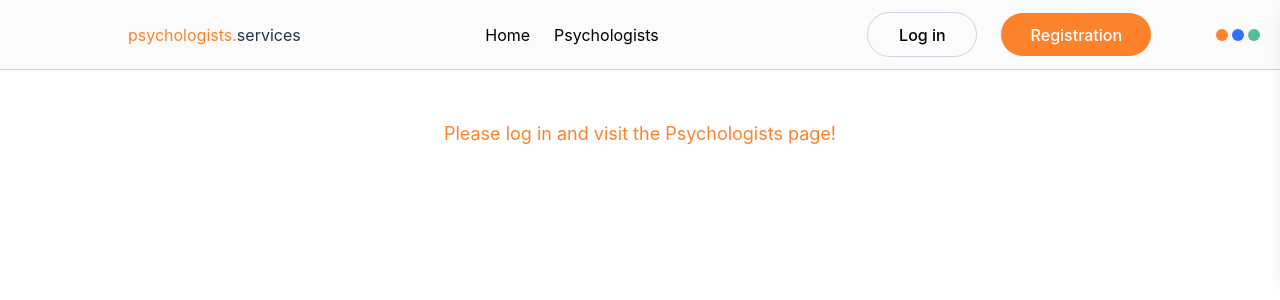
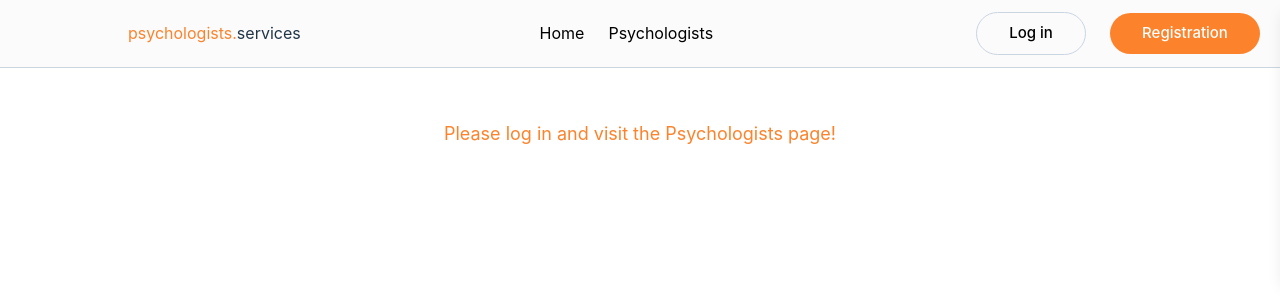
Before and after one commit to gizemcobannnn/psychologists, a React (Vite) app in the folder psychologists/: page /favorites in a window 1280 px wide. Shown: the top 300 px of the page. Built offline with nearby package versions, Linux system fonts and the light colour scheme.

Commit message:
header fix

```diff
--- a/psychologists/src/components/Header/Header.jsx
+++ b/psychologists/src/components/Header/Header.jsx
@@ -61,11 +61,11 @@ export default function Header() {
 
     return (
       <>
-        <header className="fixed top-0 left-0 w-screen z-50 pl-10 md:pl-32 flex flex-row justify-between items-center min-w-[570px] pr-5 pt-3 pb-3 border-b border-slate-300 bg-[#FBFBFB]">
+        <header className="fixed top-0 left-0 w-full z-50 pl-10 md:pl-32 flex flex-row flex-nowrap justify-between items-center x-auto  pr-5 pt-3 pb-3 border-b border-slate-300 bg-[#FBFBFB]">
           <div>
             <span className="text-primary">psychologists.</span>services
           </div>
-          <nav className="hidden md:flex md:flex-row md:gap-6 md:mr-30 md:ml-30">
+          <nav className="hidden ml-4 mr-4 md:flex md:flex-row md:gap-6 lg:mr-30 lg:ml-30 flex-shrink min-w-0">
             <NavLink to="/" className="text-black">
               Home
             </NavLink>
@@ -80,7 +80,7 @@ export default function Header() {
           </nav>
 
           <button
-            className="text-2xl text-primary md:hidden"
+            className="text-2xl text-primary pr-0 md:hidden"
             onClick={() => setIsMenuOpen(true)}
           >
             <IoMenu />
@@ -101,7 +101,7 @@ export default function Header() {
                 <IoClose />
               </button>
             </div>
-            <nav className="flex flex-col gap-3">
+            <nav className="flex flex-col gap-3 flex-shrink min-w-0">
               <NavLink to="/" onClick={() => setIsMenuOpen(false)}>
                 Home
               </NavLink>
@@ -113,7 +113,7 @@ export default function Header() {
               </NavLink>
             </nav>
             {!isLoggedIn && (
-              <div className='flex flex-col items-start'>
+              <div className='flex flex-col items-start '>
               <button
                 onClick={() => setIsLogModelOpen(true)}
                 className="text-primary menuButton"
@@ -138,19 +138,19 @@ export default function Header() {
             )}
           </div>
 
-          <div className="hidden md:flex flex-row gap-6 items-center">
+          <div className="hidden md:flex flex-row gap-6 items-center flex-shrink min-w-0">
             <div className="flex flex-row gap-2 items-center">
               {isLoggedIn && loggedInUser && (
                 <>
                   <IoPersonSharp className="text-2xl bg-primary text-white p-1 rounded-lg w-7 h-7" />
-                  <p className="text-black">{loggedInUser}</p>
+                  <p className="text-black text-[10px] md:text-[15px]">{loggedInUser}</p>
                 </>
               )}
             </div>
             {!isLoggedIn && (
               <button
                 onClick={() => setIsLogModelOpen(true)}
-                className="authbtn w-[110px]"
+                className="authbtn w-[110px] text-[10px] md:text-[15px] min-w-[110px]"
               >
                 Log in
               </button>
@@ -159,7 +159,7 @@ export default function Header() {
             {!isLoggedIn && (
               <button
                 onClick={() => setIsRegModelOpen(true)}
-                className="w-[150px] text-white bg-primary"
+                className="w-[150px] text-white bg-primary text-[10px] md:text-[15px] min-w-[150px]"
               >
                 Registration
               </button>
@@ -167,14 +167,14 @@ export default function Header() {
 
             {isLoggedIn && (
               <button
-                className="authbtn"
+                className="authbtn text-[10px] md:text-[15px] min-w-[100px]"
                 onClick={() => setIsLogoutModelOpen(true)}
               >
                 Log out
               </button>
             )}
           </div>
-          <div className="flex flex-row gap-1">
+          <div className="flex flex-row gap-1 flex-shrink min-w-0 fixed right-8 hidden">
             <div
               className="bg-[#FC832C] h-3 w-3 rounded-lg cursor-pointer"
               onClick={() => changeTheme("#FC832C")}
--- a/psychologists/src/pages/FavoritesPage.jsx
+++ b/psychologists/src/pages/FavoritesPage.jsx
@@ -17,7 +17,7 @@ export default function FavoritesPage() {
   );
 
   return (
-    <div className="flex flex-col gap-5 w-full pl-10 md:pl-30 lg:p-0">
+    <div className="flex flex-col gap-5 w-full pl-10 pr-10 md:pl-30 lg:p-0 md:pr-30">
       {isLoggedIn ? (
         <>
           <Filter />
--- a/psychologists/src/pages/PsychologistPage.jsx
+++ b/psychologists/src/pages/PsychologistPage.jsx
@@ -47,7 +47,7 @@ export default function PsychologistPage() {
 
   return (
     <>
-    <div className="flex flex-col gap-5 w-full pl-10 md:pl-30 lg:p-0 ">
+    <div className="flex flex-col gap-5 w-full pl-10 pr-10 md:pl-30 lg:p-0 md:pr-30  ">
       <Filter></Filter>
       <Psychologists psychologists={psychologists}></Psychologists>
     </div>
```
